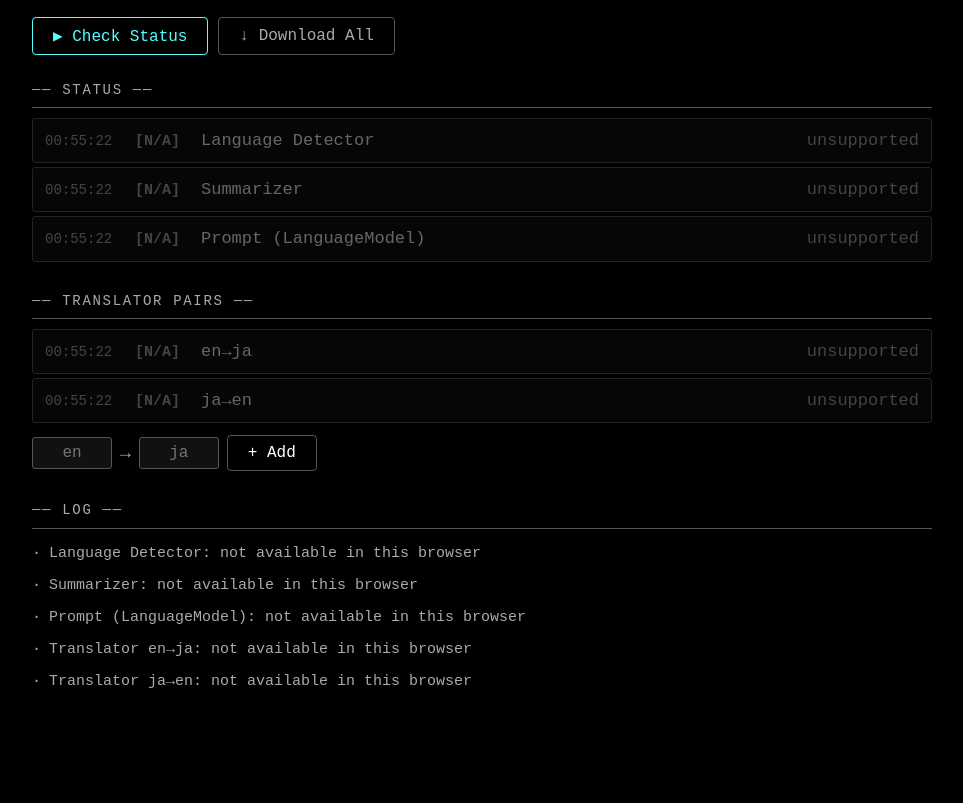
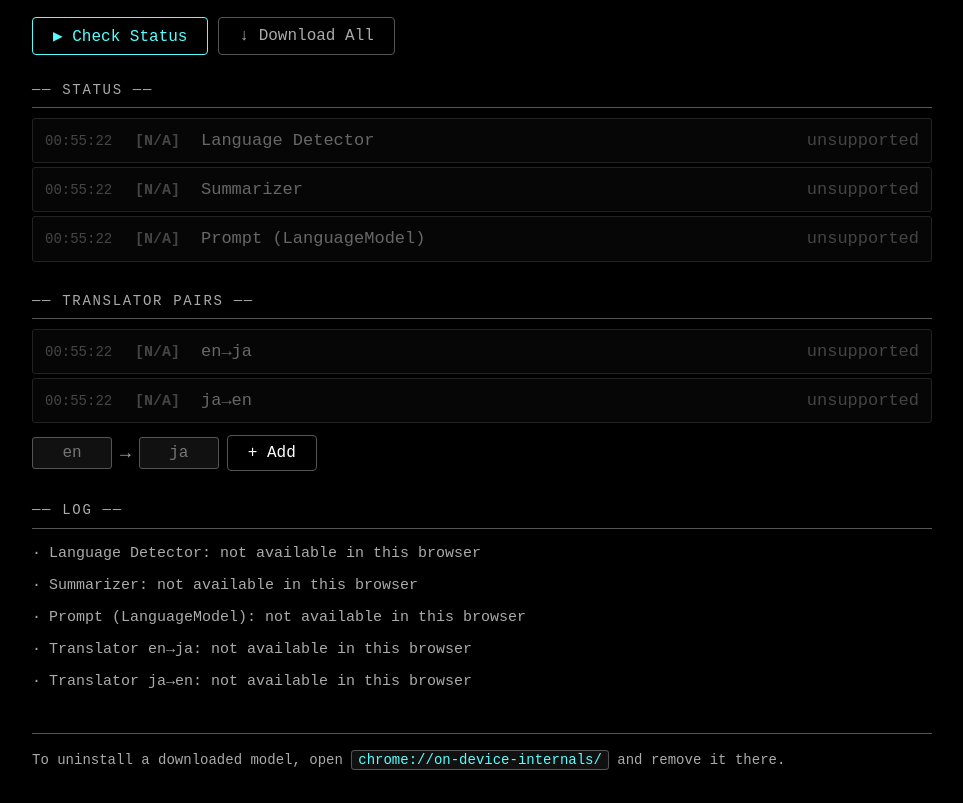
Before and after one commit to yoichiro/builtin-ai-api-status, a website built with Vite: page index.html in a window 1280 px wide. Shown: the part 156-959 px from the top of the page, without its empty margins (158-1121 px from the left). Before the commit the page ends 913 px from the top, so only its background shows below. Built offline with nearby package versions, Linux system fonts and the light colour scheme.

Commit message:
feat: add footer note about uninstalling models via chrome://on-device-internals

```diff
--- a/index.html
+++ b/index.html
@@ -42,6 +42,10 @@
       <div class="log-list" data-log></div>
     </section>
 
+    <footer class="app-footer">
+      To uninstall a downloaded model, open <code>chrome://on-device-internals/</code> and remove it there.
+    </footer>
+
   </div>
   <script type="module" src="/src/main.js"></script>
 </body>
--- a/src/style.css
+++ b/src/style.css
@@ -221,3 +221,22 @@ body {
 .log-warn { color: var(--warn); }
 .log-info { color: var(--info); }
 .log-err  { color: var(--err); }
+
+/* Footer note */
+.app-footer {
+  margin-top: 8px;
+  padding-top: 16px;
+  border-top: 1px solid var(--border);
+  font-size: 14px;
+  color: var(--muted);
+  line-height: 1.5;
+}
+.app-footer code {
+  color: var(--info);
+  background: var(--surface);
+  border: 1px solid var(--border);
+  border-radius: 3px;
+  padding: 1px 6px;
+  font-family: var(--font-mono);
+  user-select: all;
+}
```
